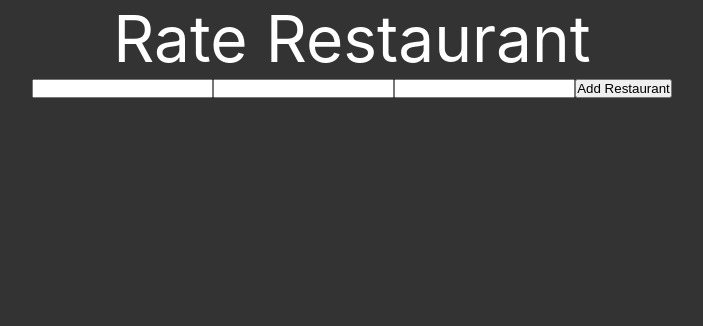
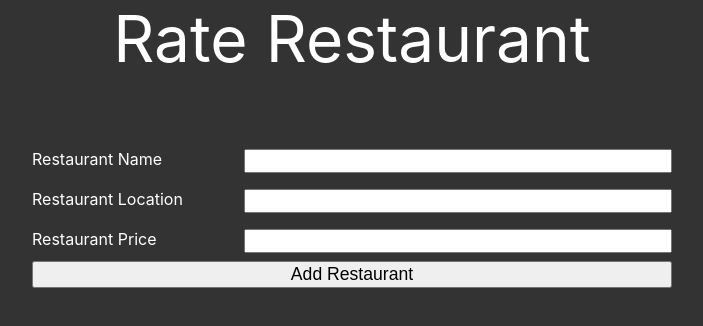
Before and after one commit to turkaytunc/pelp, a React (Create React App) app in the folder frontend/: page / in a window 1280 px wide. Shown: the top 326 px of the page, without its empty margins (288-991 px from the left). Built offline with nearby package versions, Linux system fonts and the light colour scheme.

Commit message:
add: restaurant form styles

```diff
--- a/frontend/src/components/add-restaurant/AddRestaurant.tsx
+++ b/frontend/src/components/add-restaurant/AddRestaurant.tsx
@@ -1,5 +1,6 @@
 import React, { useState } from 'react';
 import { addRestaurant } from '../../util/index';
+import './add-restaurant.scss';
 
 const AddRestaurant = () => {
   const [restaurantName, setRestaurantName] = useState('');
@@ -13,8 +14,9 @@ const AddRestaurant = () => {
 
   return (
     <div>
-      <form onSubmit={(event: React.FormEvent<HTMLFormElement>) => handleSubmit(event)}>
-        <label htmlFor="restaurant-name">
+      <form className="add-restaurant-form" onSubmit={(event: React.FormEvent<HTMLFormElement>) => handleSubmit(event)}>
+        <label className="add-restaurant-label" htmlFor="restaurant-name">
+          <p>Restaurant Name</p>
           <input
             type="text"
             name="restaurant-name"
@@ -23,7 +25,8 @@ const AddRestaurant = () => {
             onChange={(event) => setRestaurantName(event.target.value)}
           />
         </label>
-        <label htmlFor="restaurant-location">
+        <label className="add-restaurant-label" htmlFor="restaurant-location">
+          <p>Restaurant Location</p>
           <input
             type="text"
             name="restaurant-location"
@@ -32,7 +35,8 @@ const AddRestaurant = () => {
             onChange={(event) => setRestaurantLocation(event.target.value)}
           />
         </label>
-        <label htmlFor="restaurant-price">
+        <label className="add-restaurant-label" htmlFor="restaurant-price">
+          <p>Restaurant Price</p>
           <input
             type="text"
             name="restaurant-price"
--- /dev/null
+++ b/frontend/src/components/add-restaurant/add-restaurant.scss
@@ -0,0 +1,27 @@
+.add-restaurant-form {
+  display: flex;
+  flex-direction: column;
+  width: 50%;
+  margin: 0 auto;
+  margin-top: 4rem;
+
+  button {
+    height: 1.7rem;
+    font-size: 1.1rem;
+  }
+}
+
+.add-restaurant-label {
+  display: flex;
+  flex-basis: content auto;
+  justify-content: space-evenly;
+  padding: 0.5rem 0;
+  p {
+    flex: 1;
+    text-align: left;
+  }
+  input {
+    flex: 2;
+    height: 1.5rem;
+  }
+}
```
